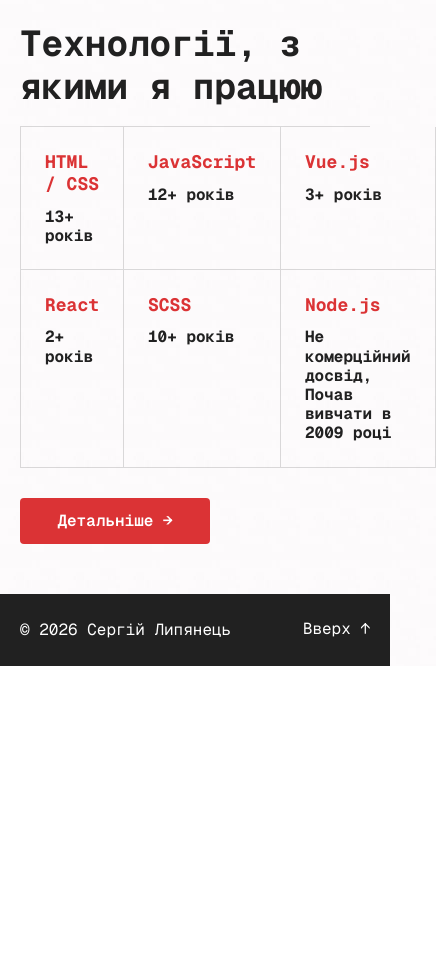
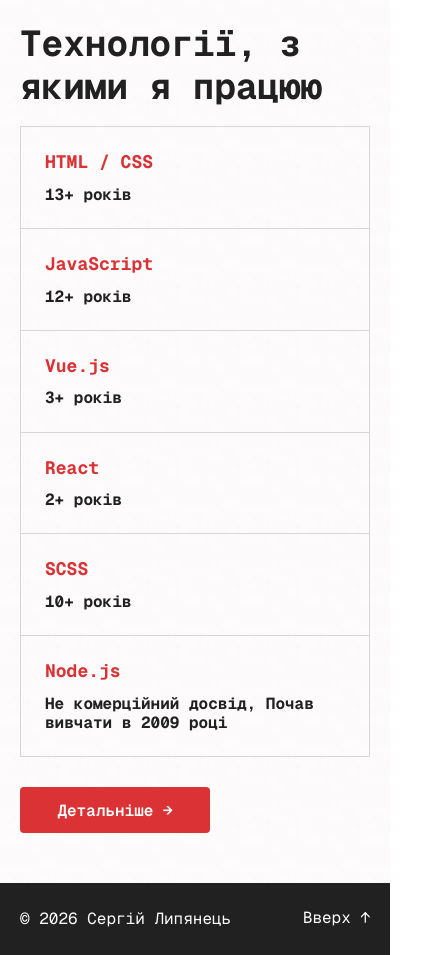
Before and after one commit to SeryogaGitHub/resume-2.0, a Vue app in the folder frontend/: page / in a window 390 px wide. Shown: the part 4880-5835 px from the top of the page, 436 px wide, since content can reach past the window. Before the commit the page ends 5546 px from the top, so only its background shows below. Built offline with nearby package versions, Linux system fonts and the light colour scheme; no server answers.

Commit message:
start responsive

```diff
--- a/frontend/src/assets/scss/components/_open-projects.scss
+++ b/frontend/src/assets/scss/components/_open-projects.scss
@@ -1,4 +1,5 @@
 @use '@scss/variables' as *;
+@use '@scss/mixins/media-queries' as *;
 
 .open-projects{
   .items{
@@ -19,10 +20,20 @@
     min-height: 400px;
     display: flex;
     align-items: center;
+
+    @include m(1024px){
+      padding: 20px 20px 20px 0;
+      aspect-ratio: 9 / 10;
+    }
   }
 
   .small{
     height: 400px;
     object-fit: cover;
+
+    @include m(1024px){
+      height: initial;
+      aspect-ratio: 9 / 10;
+    }
   }
 }
--- a/frontend/src/assets/scss/components/index-page/_skills-section.scss
+++ b/frontend/src/assets/scss/components/index-page/_skills-section.scss
@@ -1,4 +1,5 @@
 @use '@scss/variables' as *;
+@use '@scss/mixins/media-queries' as *;
 
 .skills-section {
   h4{
@@ -12,6 +13,14 @@
   .list {
     display: grid;
     grid-template-columns: repeat(3, 1fr);
+
+    @include m(768px){
+      grid-template-columns: repeat(2, 1fr);
+    }
+
+    @include m(768px){
+      grid-template-columns: repeat(1, 1fr);
+    }
 
     border-top: 1px solid $border-color;
     border-left: 1px solid $border-color;
```
